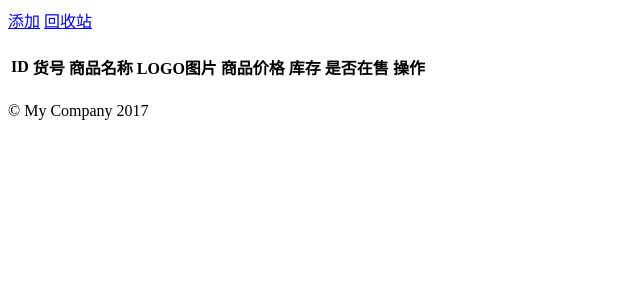
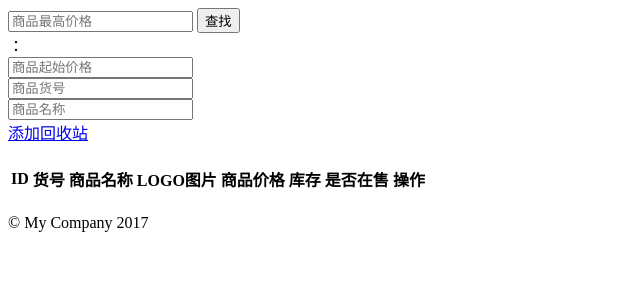
Before and after one commit to leijie2009737/0328yiishop, a Yii app: template backend/views/goods/index.php in a window 1280 px wide. Shown: the top 300 px of the page, without its empty margins (0-640 px from the left). Run offline with PHP 8.4 and a stand-in for Yii, Linux system fonts and the light colour scheme; the template is opened without the code that fills it, so the values that code supplies are empty; some libraries are stand-ins or nearby versions.

Commit message:
完成价格区间的搜索

```diff
--- a/backend/models/GoodsDayCount.php
+++ b/backend/models/GoodsDayCount.php
@@ -15,12 +15,14 @@ class GoodsDayCount extends \yii\db\ActiveRecord
     //获取商品商号
     public static function getGoodsSn(){
         $date =date('Ymd');
+        //var_dump($date);exit;
         //根据当天日期查找数据库有米有今天的字段
         $count =self::find()->where(['day'=>$date])->one();
 //        var_dump($count);
         if($count){
             //如果有，就商品数加1
-            $count->count=+1;
+            $count->count+=1;
+            var_dump($count);exit;
         }else{
             //没有就创建第一个商品
             $count= new self ;
--- a/backend/views/goods/index.php
+++ b/backend/views/goods/index.php
@@ -1,8 +1,32 @@
+
 <div class="table-responsive">
-    <?=\yii\helpers\Html::a('添加',['goods/add'],['class'=>'btn btn-sm btn-primary'])?>
-    <?=\yii\helpers\Html::a('回收站',['goods/back'],['class'=>'btn btn-sm btn-primary'])?>
+    <form action="" method="get">
+
+        <div class="input-group col-md-2 pull-right" >
+            <input name="price2" type="text" class="form-control"placeholder="商品最高价格" / >
+            <span class="input-group-btn">
+               <button class="btn btn-info btn-search">查找</button>
+            </span>
+        </div>
+        <div class="input-group  pull-right" >：</div>
+        <div class="input-group col-md-2 pull-right" >
+            <input name="price1" type="text" class="form-control"placeholder="商品起始价格" />
+        </div>
+
+        <div class="input-group col-md-2 pull-right" >
+            <input name="sn" type="text" class="form-control"placeholder="商品货号" / >
+        </div>
+        <div class="input-group col-md-2 pull-right" >
+            <input name="name" type="text" class="form-control"placeholder="商品名称" / >
+
+        </div>
+
+    </form>
+
 
     <table style="margin: 20px 0;" class="table table-bordered table-condensed">
+        <?=\yii\helpers\Html::a('添加',['goods/add'],['class'=>'btn btn-sm btn-primary'])?>
+        <?=\yii\helpers\Html::a('回收站',['goods/back'],['class'=>'btn btn-sm btn-primary'])?>
     <tr>
         <th>ID</th>
         <th>货号</th>
```
Also changed, not shown: backend/controllers/GoodsController.php (+35 -9 lines), backend/web/upload/21/46/214605d04c73004984e8d357f991df71c688078b.jpg (added), backend/web/upload/df/e5/dfe59915961f76940fe59908f3e617335c5b330a.jpg (added).
